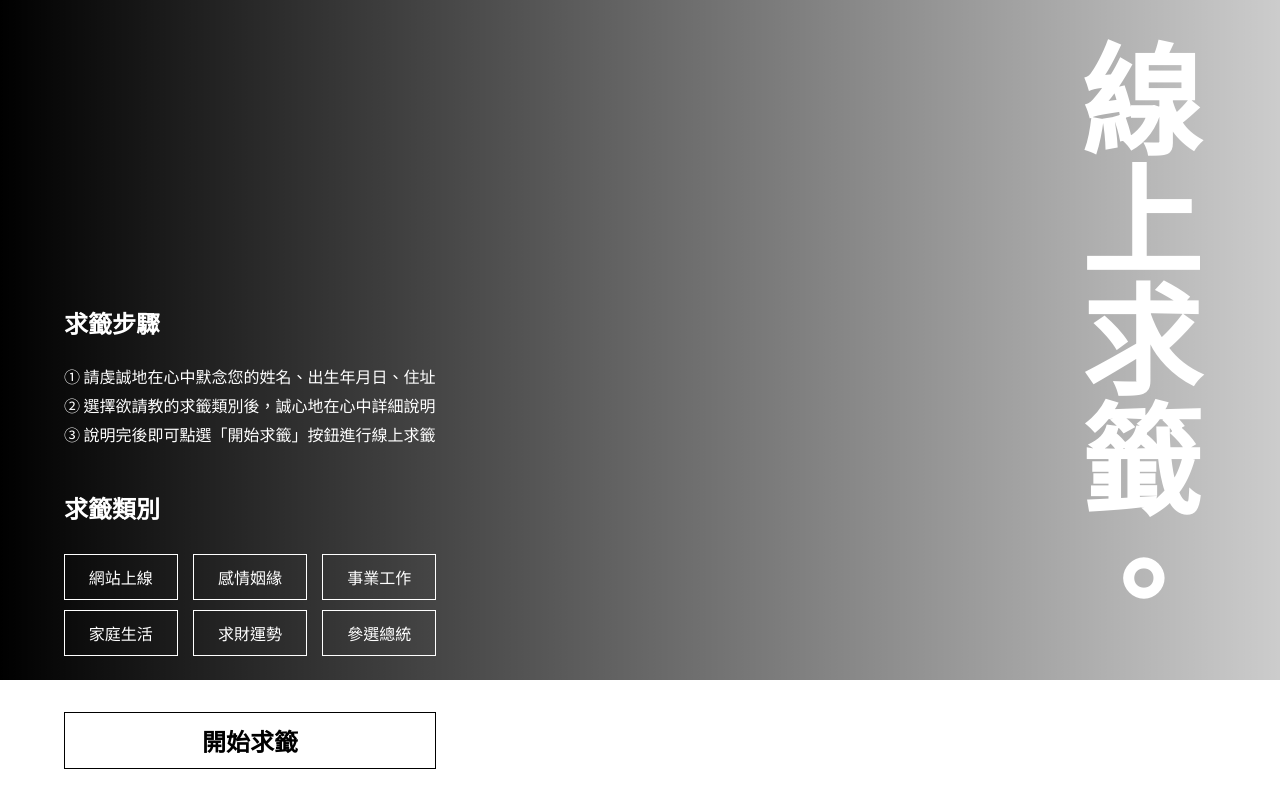
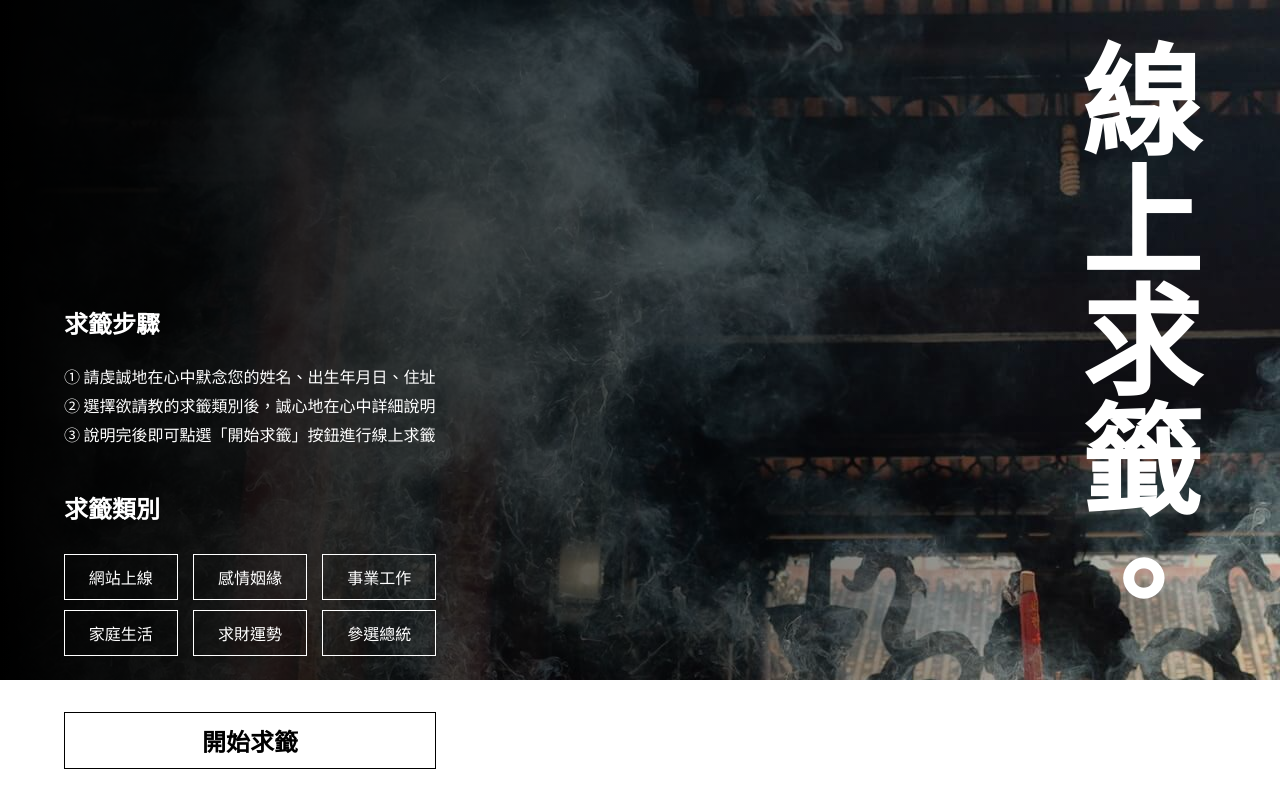
Before and after one commit to Mini-ghost/JSunderground, a plain HTML site: page 14/public/index.html in a window 1280 px wide. Drawn offline with Linux system fonts and the light colour scheme.

Commit message:
調整背景圖路徑

```diff
--- a/14/source/sass/style.sass
+++ b/14/source/sass/style.sass
@@ -66,7 +66,7 @@ main
 	justify-content: center
 	align-items: center
 	transition: height 0.5s
-	background-image: linear-gradient(to right, black, rgba(0, 0, 0, 0.2)), url(image/banner.jpg)
+	background-image: linear-gradient(to right, black, rgba(0, 0, 0, 0.2)), url(../image/banner.jpg)
 	&#{&}--active
 		height: 100vh
 	> .container
```
Also changed, not shown: 14/public/css/style.css.
